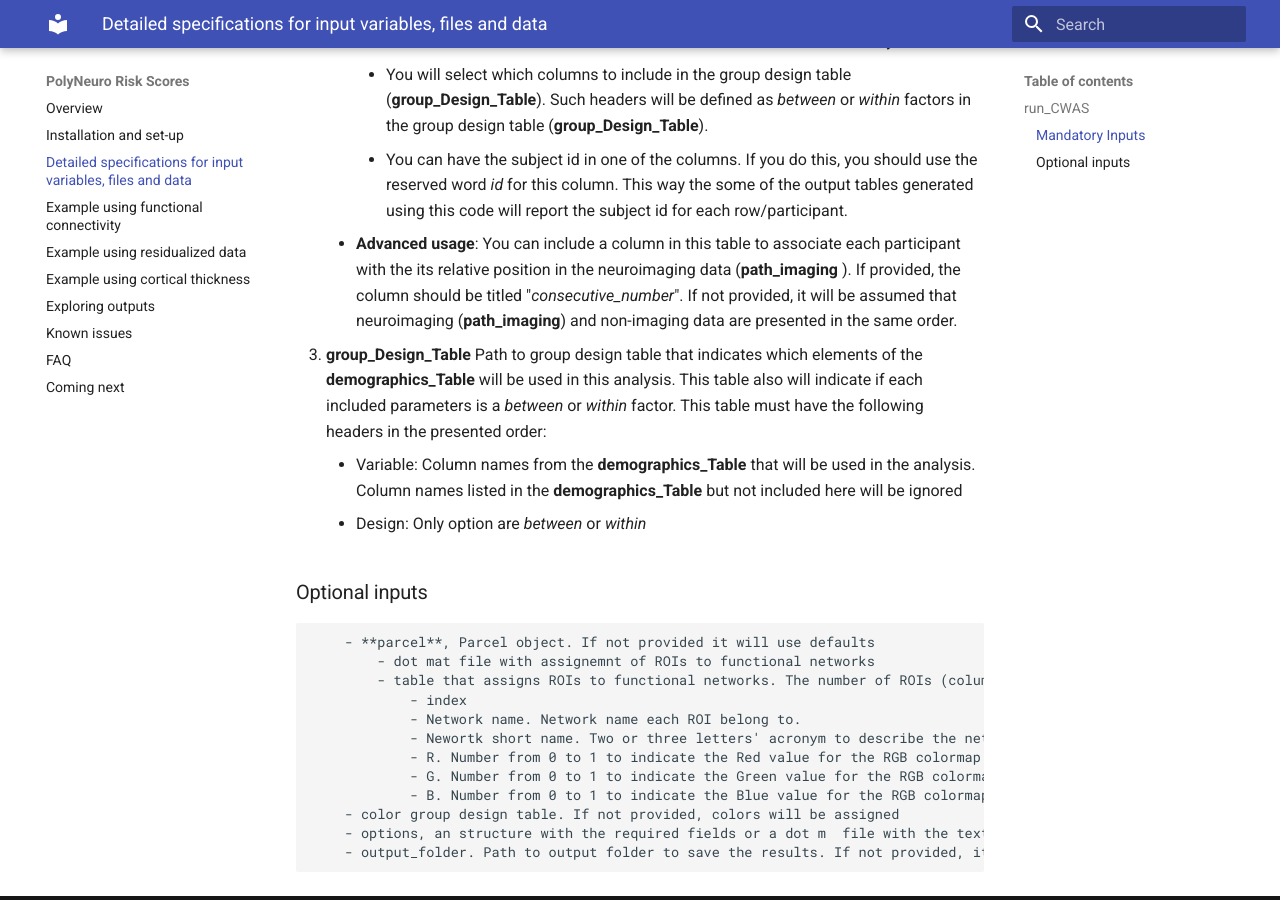
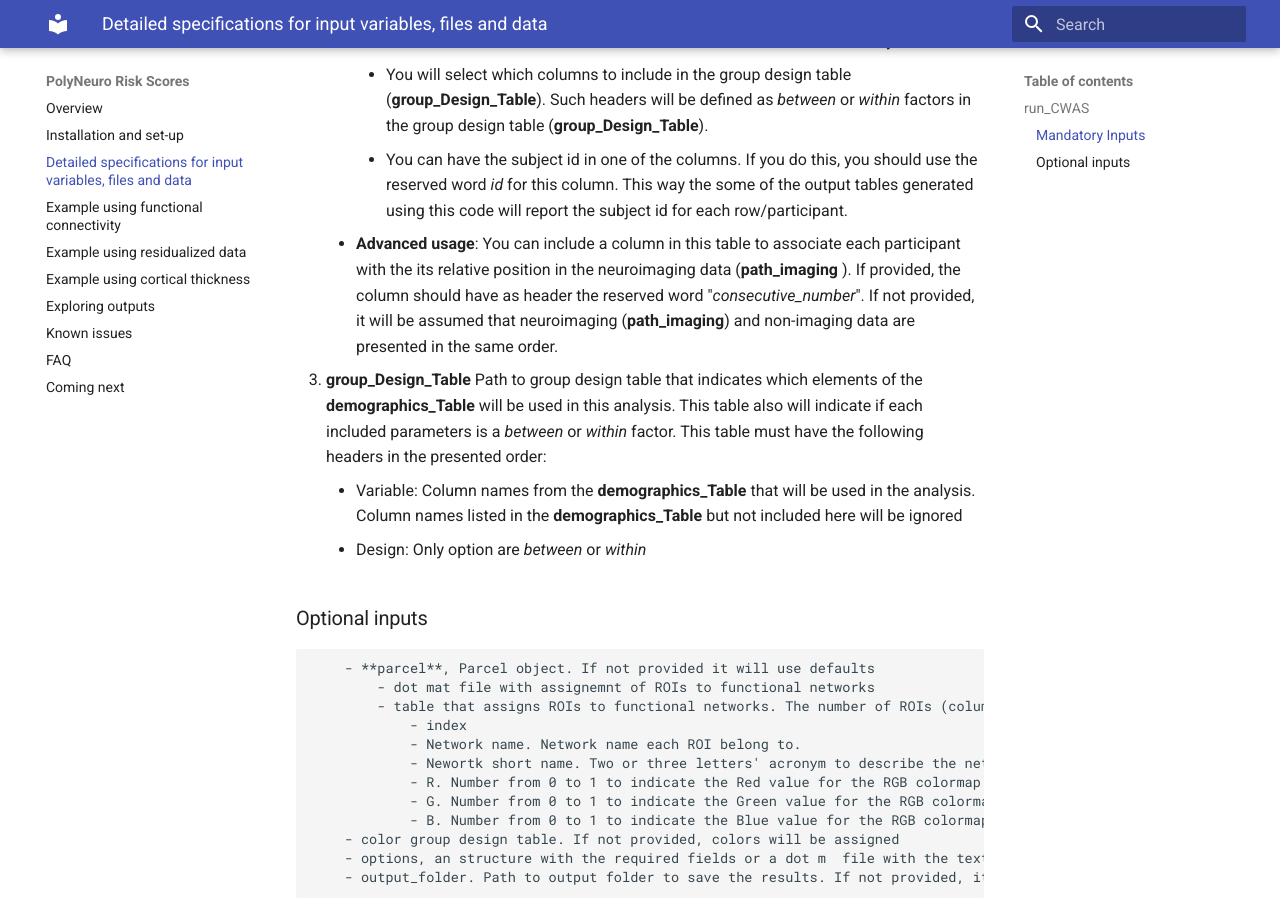
Before and after one commit to omiranda/polyneuro_risk_score, an MkDocs documentation site: the page built from docs/detailed_description.md, in a window 1280 px wide and 900 px high, scrolled down 1085 px. Built offline with MkDocs 1.6.1 and Material for MkDocs 9.7.7, drawn with Linux system fonts in a browser that asks for light colours; formulas are drawn with MathJax 3; old or Windows-style settings are respelled for this version of MkDocs.

Commit message:
Update detailed_description.md

```diff
--- a/docs/detailed_description.md
+++ b/docs/detailed_description.md
@@ -24,7 +24,7 @@ The columnn containing the data to be used as outcome must have as header the re
         - You can use a csv file with more columns/data than needed in the analysis.
         - You will select which columns to include in the group design table (**group_Design_Table**). Such headers will be defined as *between* or *within* factors in the group design table (**group_Design_Table**).
         - You can have the subject id in one of the columns. If you do this, you should use the reserved word *id* for this column. This way the some of the output tables generated using this code will report the subject id for each row/participant.
-    - **Advanced usage**: You can include a column in this table to associate each participant with the its relative position in the neuroimaging data (**path_imaging** ). If provided, the column should be titled "*consecutive_number*". If not provided, it will be assumed that neuroimaging (**path_imaging**) and non-imaging data are presented in the same order.
+    - **Advanced usage**: You can include a column in this table to associate each participant with the its relative position in the neuroimaging data (**path_imaging** ). If provided, the column should have as header the reserved word "*consecutive_number*". If not provided, it will be assumed that neuroimaging (**path_imaging**) and non-imaging data are presented in the same order.
 1. **group_Design_Table** Path to group design table that indicates which elements of the **demographics_Table** will be used in this analysis. This table also will indicate if each included parameters is a *between* or *within* factor. This table must have the following headers in the presented order:
     - Variable: Column names from the **demographics_Table** that will be used in the analysis. Column names listed in the **demographics_Table** but not included here will be ignored
     - Design: Only option are *between* or *within*
```
